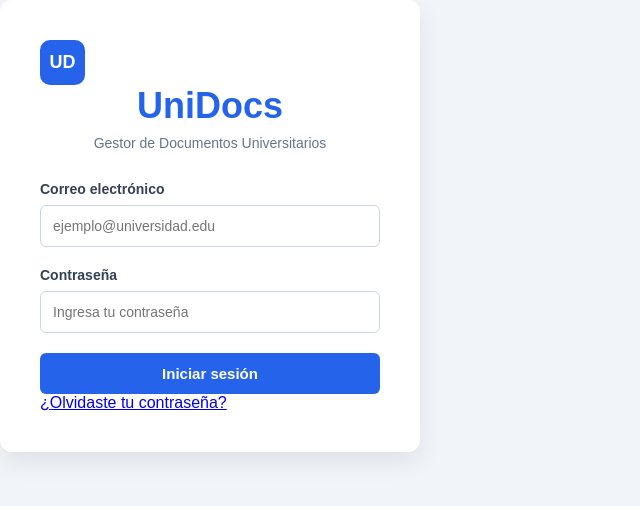
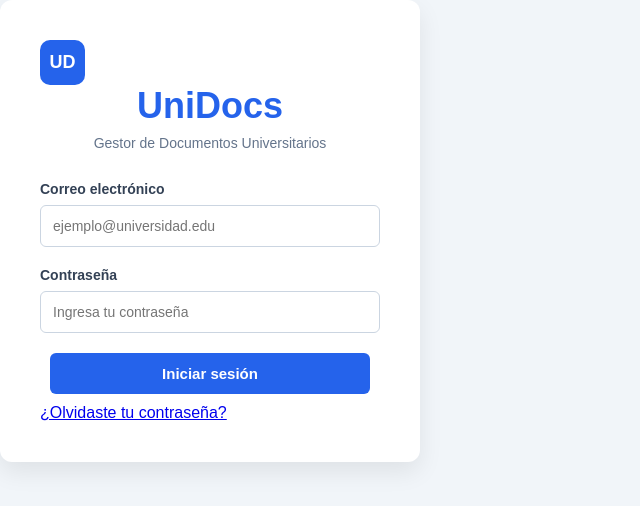
Before and after one commit to 04ls/unidocs-frontend, a React (Vite) app: page / in a window 1280 px wide. Shown: the top 506 px of the page, without its empty margins (0-640 px from the left). Built offline with nearby package versions, Linux system fonts and the light colour scheme.

Commit message:
Mejora visual en espaciado entre botones

```diff
--- a/src/App.css
+++ b/src/App.css
@@ -85,6 +85,8 @@ button {
   font-size: 15px;
   font-weight: bold;
   cursor: pointer;
+  margin: 0 10px;
+  margin-bottom: 10px;
 }
 
 button:hover {
```
